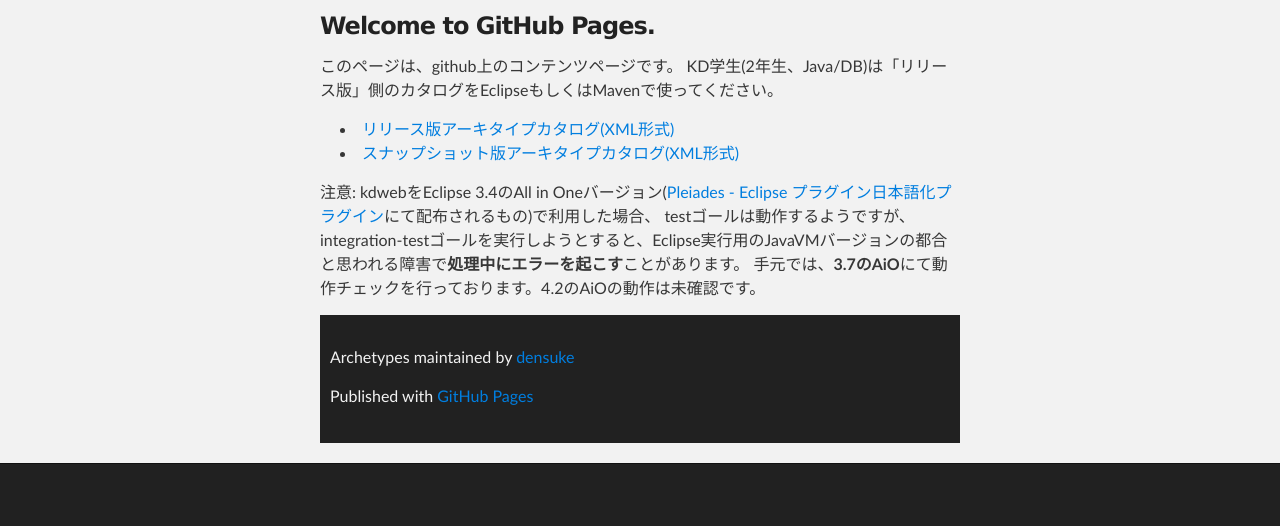
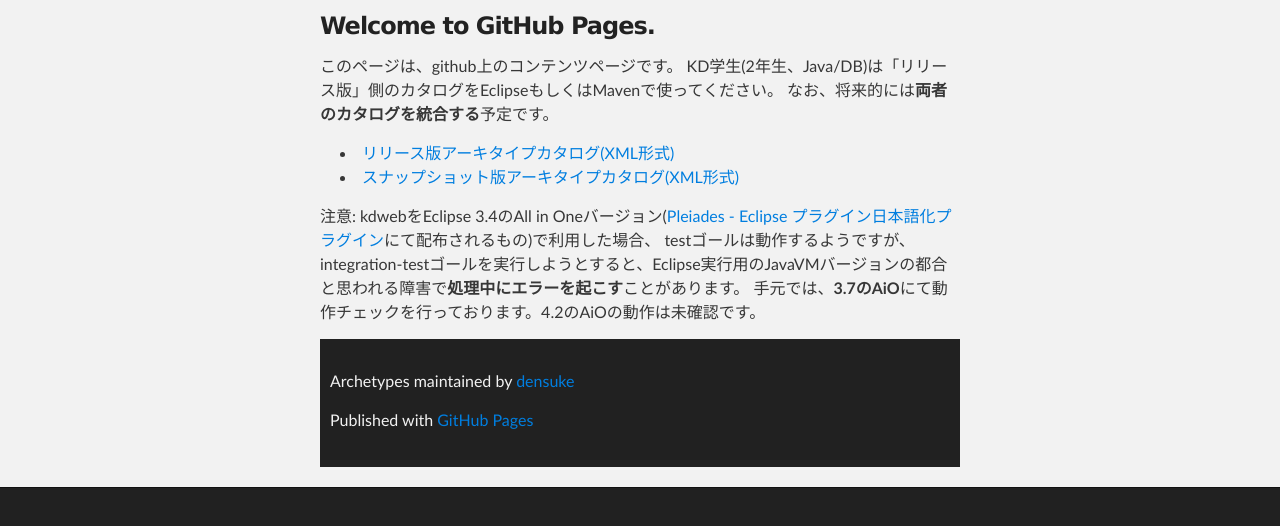
Before and after one commit to densuke/archetypes, a plain HTML site: page index.html in a window 1280 px wide. Shown: the part 252-778 px from the top of the page. Drawn offline with Linux system fonts and the light colour scheme.

Commit message:
将来性の追記

```diff
--- a/index.html
+++ b/index.html
@@ -36,6 +36,7 @@
 <p>
 このページは、github上のコンテンツページです。
 KD学生(2年生、Java/DB)は「リリース版」側のカタログをEclipseもしくはMavenで使ってください。
+なお、将来的には<strong>両者のカタログを統合する</strong>予定です。
 <ul>
 <li><a href="https://raw.github.com/densuke/archetypes/master/releases/archetype-catalog.xml">リリース版アーキタイプカタログ(XML形式)</a></li>
 <li><a href="https://raw.github.com/densuke/archetypes/master/snapshots/archetype-catalog.xml">スナップショット版アーキタイプカタログ(XML形式)</a></li>
```
